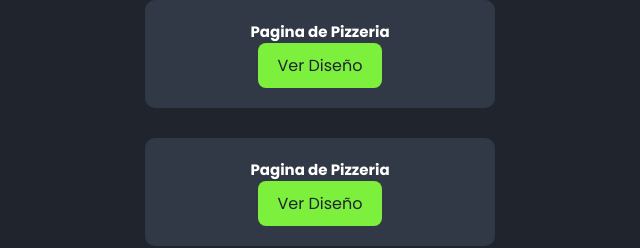
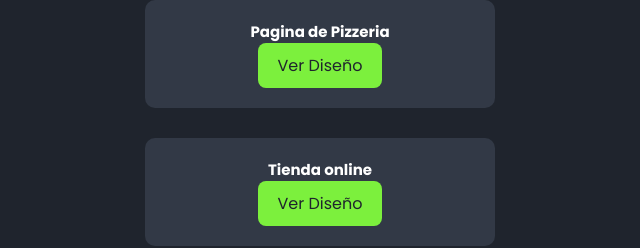
Before and after one commit to JuanFigueredoGuardia/Portafolios, a plain HTML site: page index.html in a window 1280 px wide. Shown: the part 3008-3256 px from the top of the page, 320-960 px from the left. Drawn offline with nearby package versions, Linux system fonts and the light colour scheme.

Commit message:
Update index.html

```diff
--- a/index.html
+++ b/index.html
@@ -139,7 +139,7 @@
             </div>
             <div class="diseños-container">
                 <div class="diseño-item">
-                    <h2>Pagina de Pizzeria</h2>
+                    <h2>Tienda online</h2>
                     <a href="https://juanfigueredoguardia.github.io/tienda.online/" target="_blank">Ver Diseño</a>
                 </div>
             </div>
```
